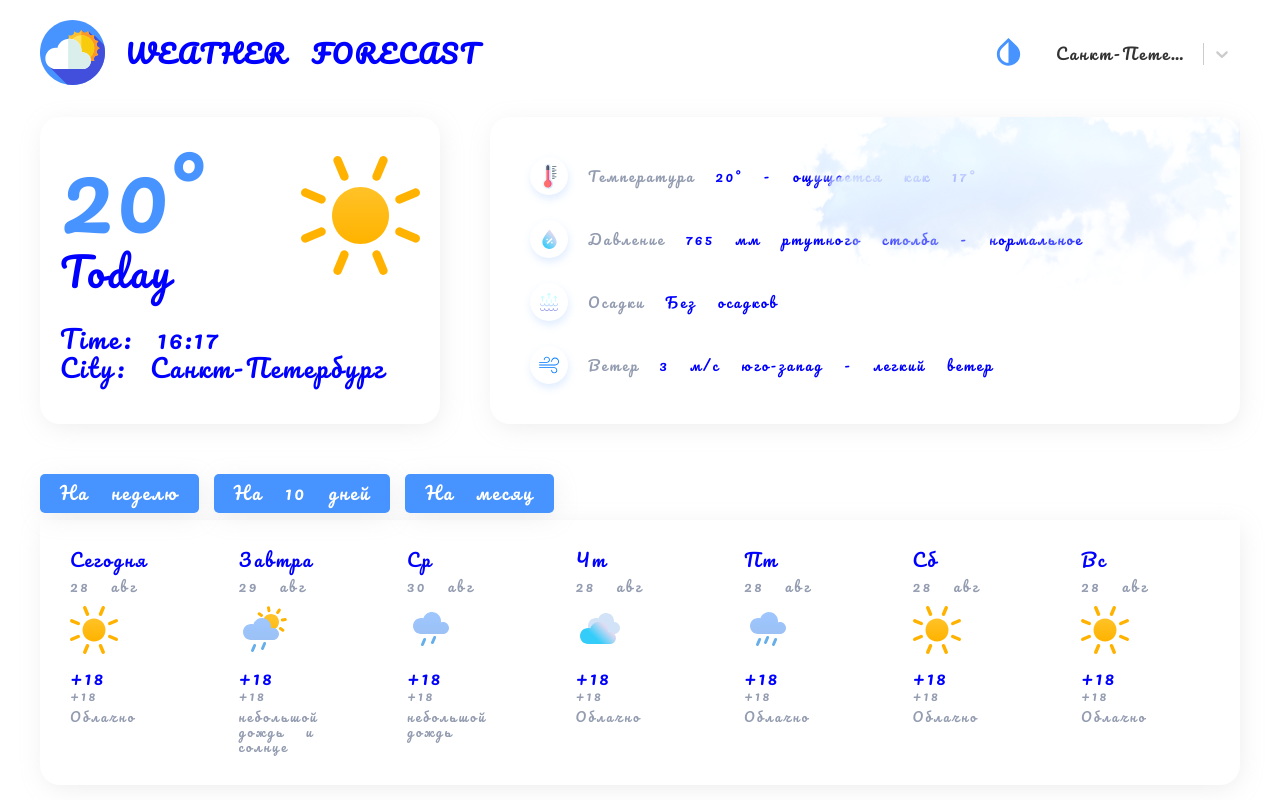
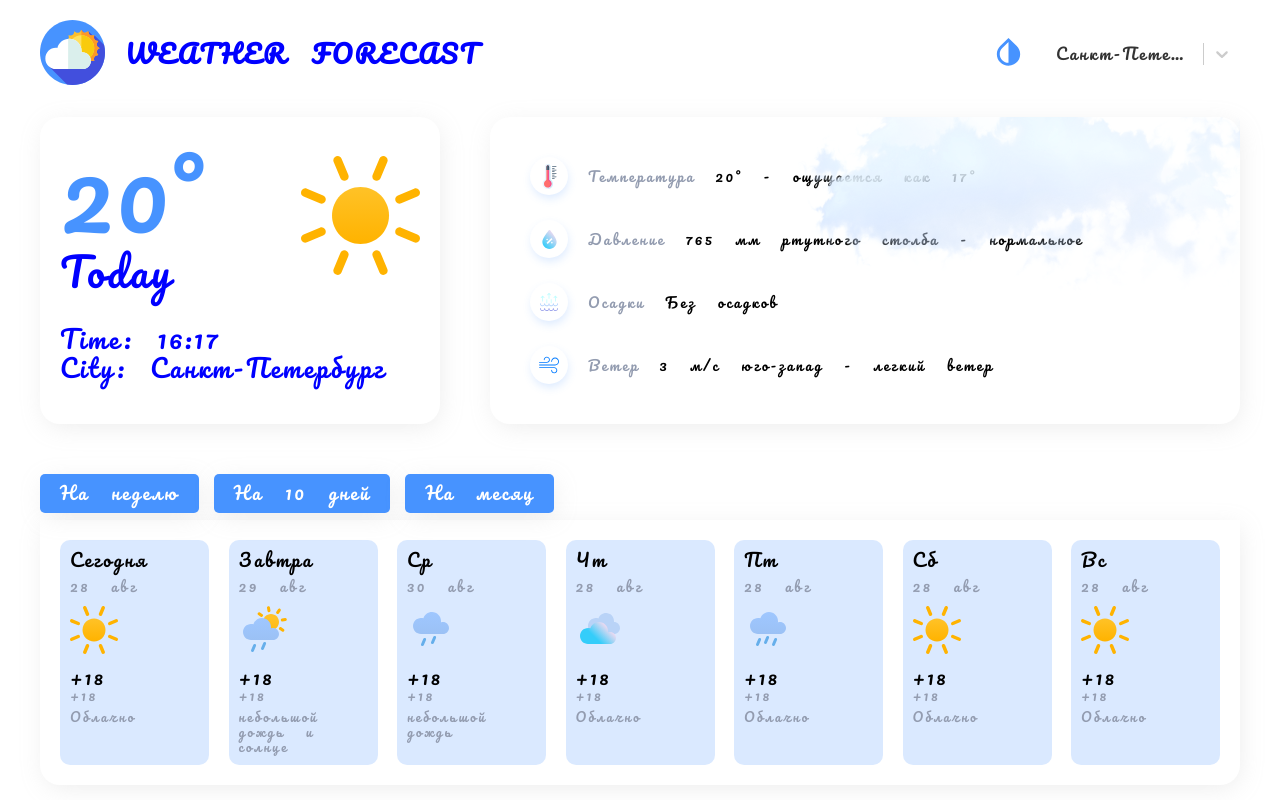
Before and after one commit to YZDmitriy/Weather-forecast-TypeScript-, a React (Create React App) app: page / in a window 1280 px wide. Built offline with nearby package versions, Linux system fonts and the light colour scheme; the HTML template or start-up script is replaced by a standard one.

Commit message:
add var css

```diff
--- a/src/shared/Header/Header.tsx
+++ b/src/shared/Header/Header.tsx
@@ -31,9 +31,9 @@ function Header(props: Props) {
     // }),
   };
 
-  // function changeTheme() {
-  //   theme.changeTheme(theme.theme === Theme.LIGHT ? Theme.DARK : Theme.LIGHT);
-  // }
+  function changeTheme() {
+    theme.changeTheme(theme.theme === Theme.LIGHT ? Theme.DARK : Theme.LIGHT);
+  }
 
   return (
     <header className={s.header}>
@@ -42,7 +42,7 @@ function Header(props: Props) {
       <div className={s.title}>Weather forecast</div>
       </div>
       <div className={s.wrapper}>
-        <div className={s.change_theme} >
+        <div className={s.change_theme} onClick={changeTheme}>
           <GlobalSvgSelector id="change-theme" />
         </div>
           <Select
--- a/src/styles/variables.scss
+++ b/src/styles/variables.scss
@@ -18,3 +18,30 @@ $card-background-dark: #2e3035;
 
 $card-box-shadow-light: 0px 3px 20px rgba(147, 144, 144, 0.28);
 $card-box-shadow-dark: 0px 3px 20px rgba(5, 5, 5, 0.28);
+
+:root {
+  //body-background
+  --body-background-dark: #{$body-background-dark};
+  --body-background-light: #{$body-background-light};
+  --body-background-default: var(#{--body-background-light});
+
+  //components-background
+  --components-background-dark: #{$components-background-dark};
+  --components-background-light: #{$components-background-light};
+  --components-background-default: var(#{--components-background-light});
+
+  //card-background
+  --card-background-dark: #{$card-background-dark};
+  --card-background-light: #{$card-background-light};
+  --card-background-default: var(#{--card-background-light});
+
+  //card-shadow
+  --card-shadow-dark: #{$card-box-shadow-dark};
+  --card-shadow-light: #{$card-box-shadow-light};
+  --card-shadow-default: var(#{--card-shadow-light});
+
+  //text
+  --text-color-dark: #{$dark-color};
+  --text-color-light: #{$light-color};
+  --text-color-default: var(#{--text-color-light});
+}
```
